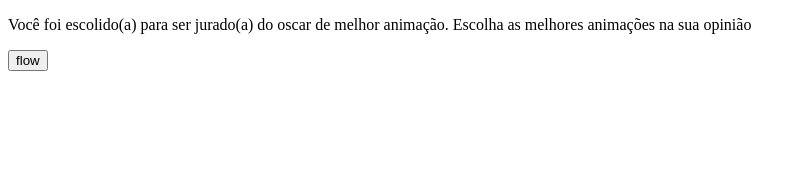
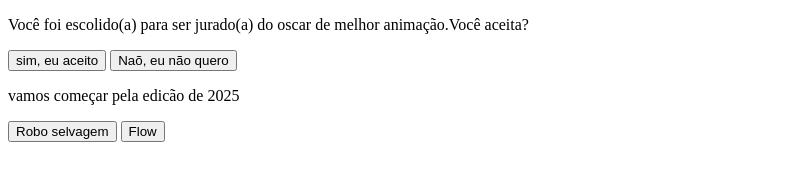
Before and after one commit to brunoleopoldos/jogos-de-bot-o, a plain HTML site: page index.html in a window 1280 px wide. Shown: the whole page, without its empty margins (0-806 px from the left). Drawn offline with Linux system fonts and the light colour scheme.

Commit message:
Add files via upload

```diff
--- a/index.html
+++ b/index.html
@@ -3,13 +3,21 @@
 <head>
     <meta charset="UTF-8">
     <meta name="viewport" content="width=device-width, initial-scale=1.0">
-    <title>filme dos oscar que deveriam ganhar</title>
+    <title>Oscar de animações</title>
 </head>
 <body>
     <main>
-        <div>
-            <p>Você foi escolido(a) para ser jurado(a) do oscar de melhor animação. Escolha as melhores animações na sua opinião</p>
-            <button class="btn-1">flow</button>
+
+        <div class="passo" id="passo-0">
+            <p>Você foi escolido(a) para ser jurado(a) do oscar de melhor animação.Você aceita? <div class="passo" id="passo-0">
+                <button class="btn-proximo" data-proximo="2">sim, eu aceito</button>
+                <button class="btn-proximo" data-proximo="1">Naõ, eu não quero</button>
+        </div>
+
+        <div class="passo" id="passo-1">
+            <p>vamos começar pela edicão de 2025</p>
+            <button class="btn-proximo" data-proximo="3">Robo selvagem</button>
+            <button class="btn-proximo" data-proximo="4">Flow</button>
         </div>
     </main>
 </body>
--- a/stile.css
+++ b/stile.css
@@ -0,0 +1,3 @@
+body {
+background-color: rgb(86, 122, 39);
+}
```
